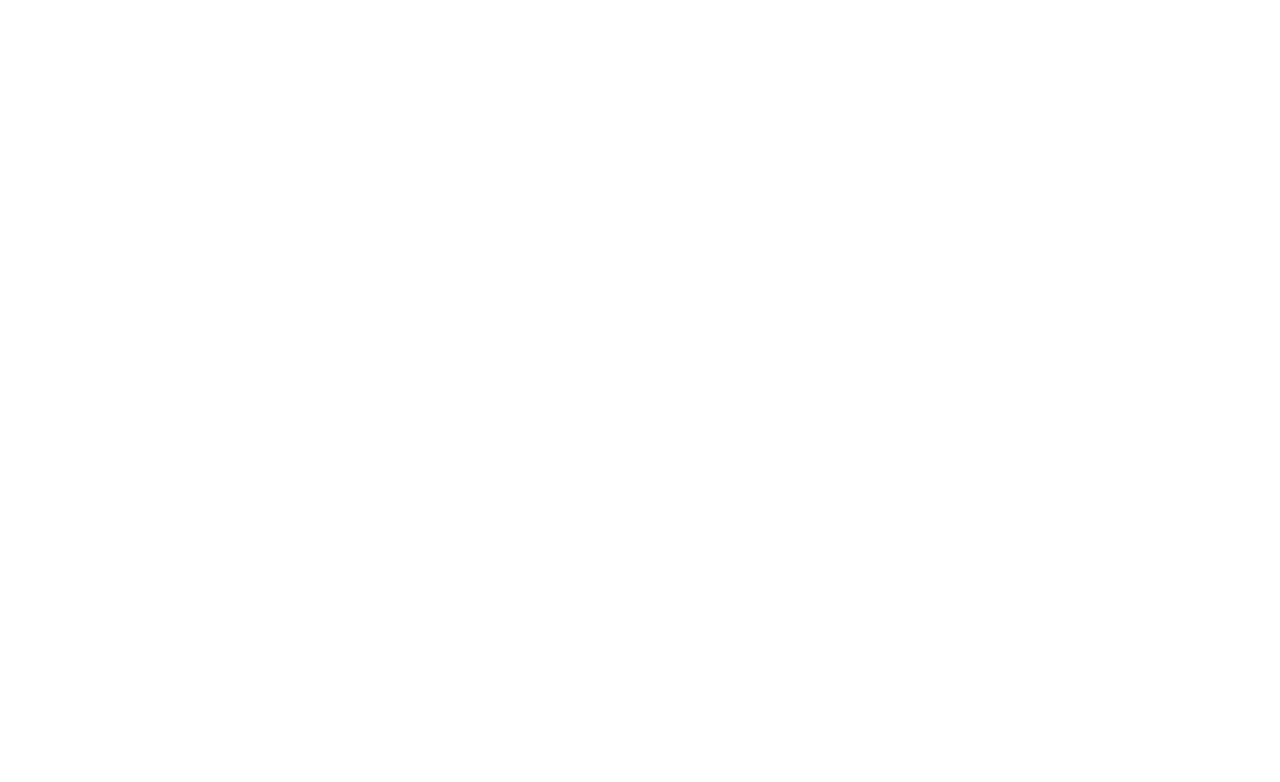
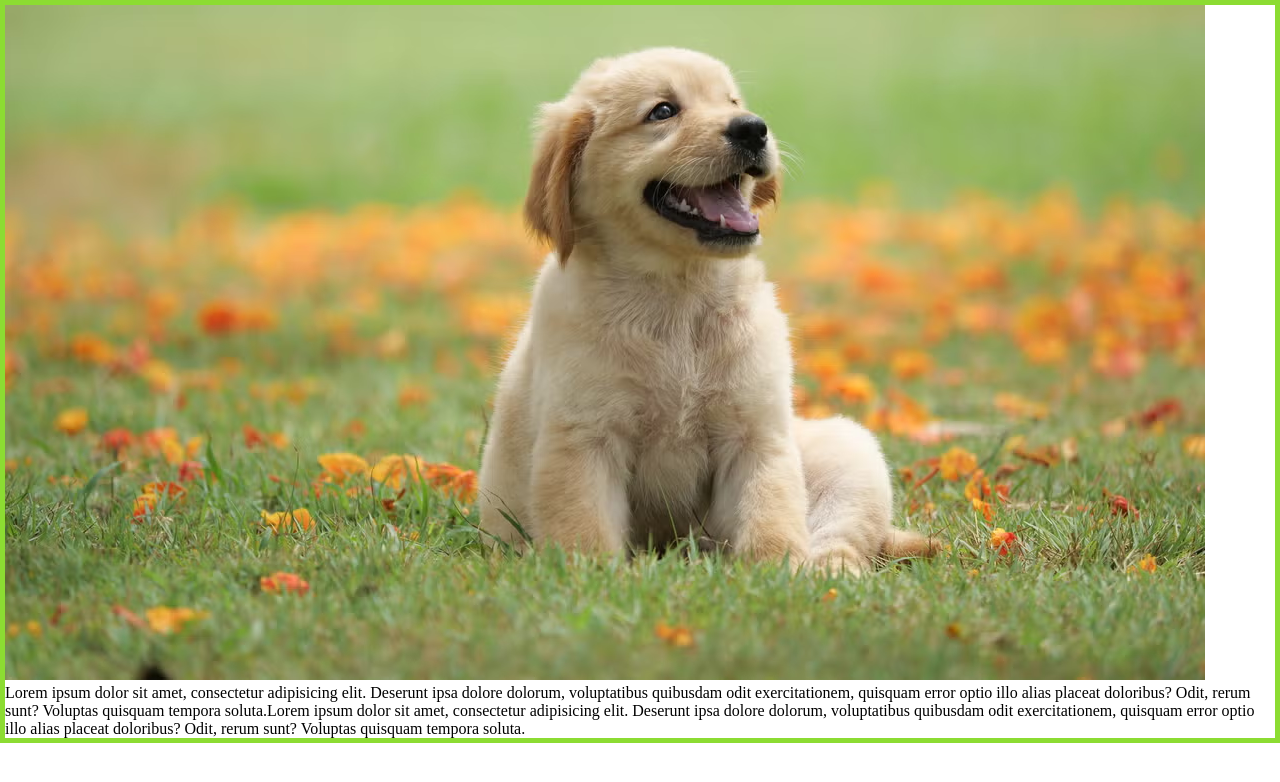
Before and after one commit to tonmoyprogrammer/my-first-project, a plain HTML site: page index.html in a window 1280 px wide. Drawn offline with Linux system fonts and the light colour scheme.

```diff
--- /dev/null
+++ b/index.css
@@ -0,0 +1,12 @@
+*
+{
+    margin:0px;
+    padding:0px;
+}
+#con
+{
+    margin:0px auto 20px auto;
+     padding:0px auto 20px auto;
+    border:5px solid rgb(140,220,50);
+
+}
--- a/index.html
+++ b/index.html
@@ -3,9 +3,18 @@
 <head>
     <meta charset="UTF-8">
     <meta name="viewport" content="width=device-width, initial-scale=1.0">
-    <title>my first project</title>
+    <link rel="stylesheet" href="index.css">
+    <title>New Life going</title>
 </head>
 <body>
+    <div id="con">
+        <img src="kutta.avif">
+      <p>Lorem ipsum dolor sit amet, consectetur adipisicing elit.
+        Deserunt ipsa dolore dolorum, voluptatibus quibusdam odit exercitationem, quisquam error optio illo alias placeat doloribus? Odit,
+         rerum sunt? Voluptas quisquam tempora soluta.Lorem ipsum dolor sit amet, consectetur adipisicing elit.
+        Deserunt ipsa dolore dolorum, voluptatibus quibusdam odit exercitationem, quisquam error optio illo alias placeat doloribus? Odit,
+         rerum sunt? Voluptas quisquam tempora soluta.</p>
+    </div>
 
 </body>
 </html>
```
Also changed, not shown: kutta.avif (added).
